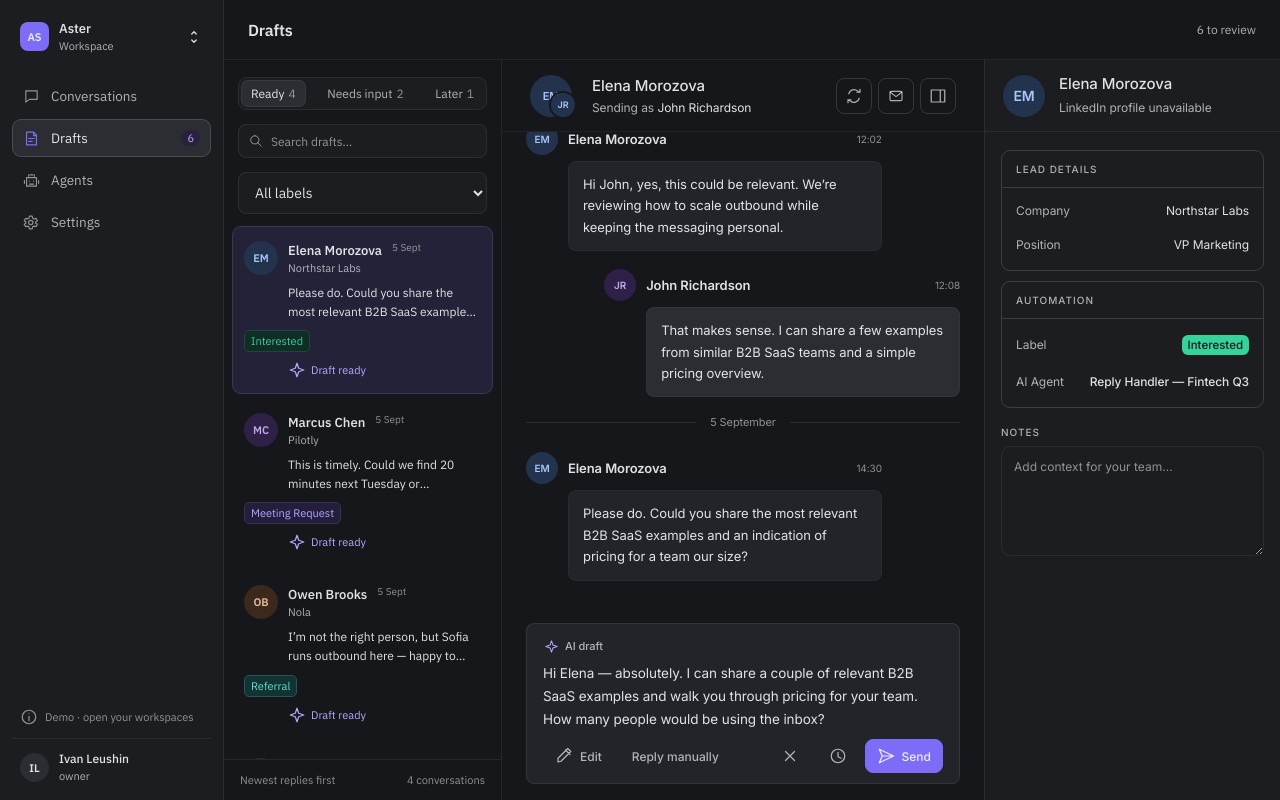
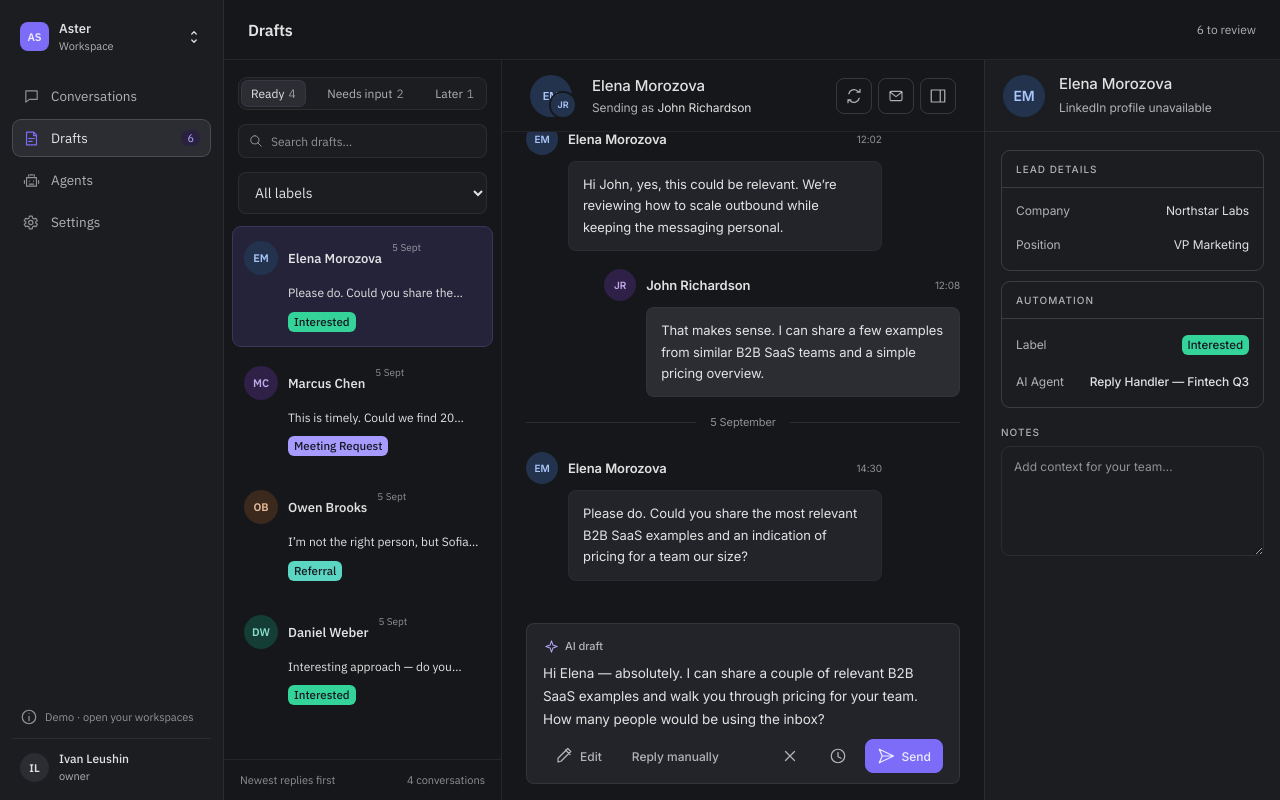
Before and after one commit to leushinprof-max/ai_inbox_agent, a Next.js app: page /demo/drafts in a window 1280 px wide. Built offline with nearby package versions, Linux system fonts and the light colour scheme.

Commit message:
Simplify draft lead cards and align label styling

```diff
--- a/src/app/globals.css
+++ b/src/app/globals.css
@@ -566,6 +566,7 @@ h3 {
 .queue-item .name {
   font-size: 13px;
   font-weight: 550;
+  overflow-wrap: anywhere;
 }
 .queue-item .company {
   font-size: 11px;
@@ -577,13 +578,23 @@ h3 {
   color: var(--faint);
   margin-left: auto;
   align-self: flex-start;
+  flex-shrink: 0;
+  white-space: nowrap;
+}
+.queue-item > .row > .grow {
+  min-width: 0;
+}
+.queue-item > .pill {
+  align-self: flex-start;
+  margin-left: 44px;
+  max-width: calc(100% - 44px);
 }
 .queue-item .snippet {
   font-size: 12px;
   color: var(--text);
   line-height: 1.55;
   display: -webkit-box;
-  -webkit-line-clamp: 2;
+  -webkit-line-clamp: 1;
   -webkit-box-orient: vertical;
   overflow: hidden;
   padding-left: 44px;
--- a/src/features/conversations/conversations.css
+++ b/src/features/conversations/conversations.css
@@ -728,6 +728,7 @@
 
 /* Labels retain the live catalog colors, with the filled chips from the reference. */
 .conversations-page .conv-preview .pill,
+.queue-item .pill,
 .kimi-context .pill {
   border: 0;
   border-radius: 6px;
@@ -740,30 +741,37 @@
   width: fit-content;
 }
 .conversations-page .pill.green,
+.queue-item .pill.green,
 .kimi-context .pill.green {
   background: #34d399;
 }
 .conversations-page .pill.blue,
+.queue-item .pill.blue,
 .kimi-context .pill.blue {
   background: #6aa6ff;
 }
 .conversations-page .pill.purple,
+.queue-item .pill.purple,
 .kimi-context .pill.purple {
   background: #a79bff;
 }
 .conversations-page .pill.teal,
+.queue-item .pill.teal,
 .kimi-context .pill.teal {
   background: #5bd6c2;
 }
 .conversations-page .pill.amber,
+.queue-item .pill.amber,
 .kimi-context .pill.amber {
   background: #fbbf24;
 }
 .conversations-page .pill.pink,
+.queue-item .pill.pink,
 .kimi-context .pill.pink {
   background: #ef9fce;
 }
 .conversations-page .pill.red,
+.queue-item .pill.red,
 .kimi-context .pill.red {
   background: #f87171;
 }
--- a/src/features/drafts/drafts-screen.tsx
+++ b/src/features/drafts/drafts-screen.tsx
@@ -177,6 +177,9 @@ export function DraftsScreen() {
                 const c = state.conversations.find(
                   (c) => c.id === draft.conversationId,
                 )!;
+                const leadMessage = c.messages.findLast(
+                  (message) => message.direction === "inbound",
+                );
                 return (
                   <button
                     key={draft.id}
@@ -195,37 +198,17 @@ export function DraftsScreen() {
                       />
                       <span className="grow">
                         <span className="name">{c.contact.name}</span>
-                        <span className="company" style={{ display: "block" }}>
-                          {c.contact.company}
-                        </span>
                       </span>
                       <span className="time">
                         {displayDate(
-                          c.messages.at(-1)?.createdAt,
+                          leadMessage?.createdAt ??
+                            c.messages.at(-1)?.createdAt,
                           workspace.timezone,
                         )}
                       </span>
                     </span>
-                    <span className="snippet">{c.messages.at(-1)?.body}</span>
+                    <span className="snippet">{leadMessage?.body}</span>
                     <ConversationLabel conversation={c} />
-                    <span
-                      className={`queue-status ${draft.status === "needs_input" ? "warning" : ""}`}
-                    >
-                      <Icon
-                        name={
-                          draft.status === "needs_input"
-                            ? "book"
-                            : draft.status === "snoozed"
-                              ? "clock"
-                              : "spark"
-                        }
-                      />
-                      {draft.status === "needs_input"
-                        ? "Needs your input"
-                        : draft.status === "snoozed"
-                          ? "Snoozed"
-                          : "Draft ready"}
-                    </span>
                   </button>
                 );
               })}
```
